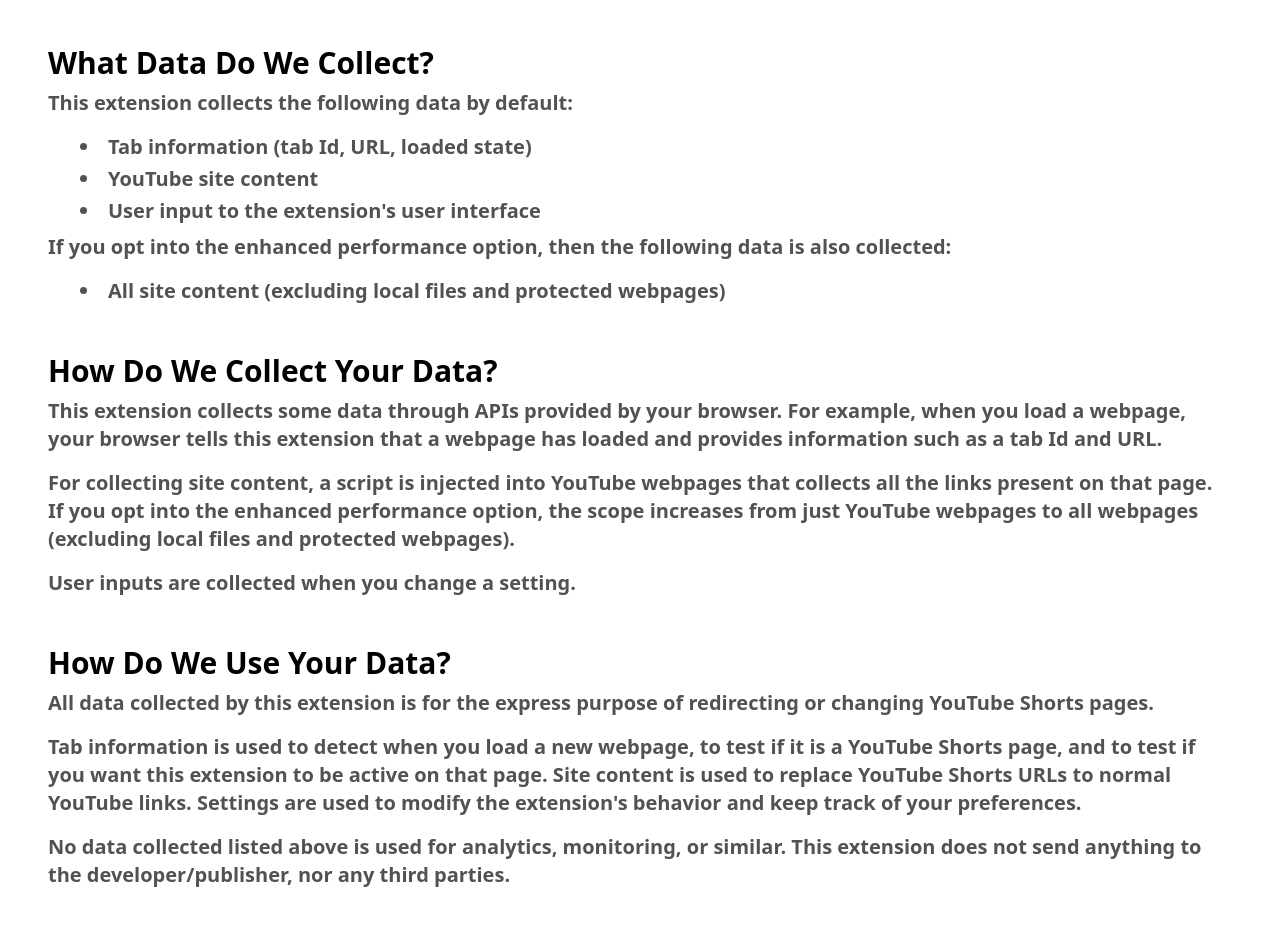
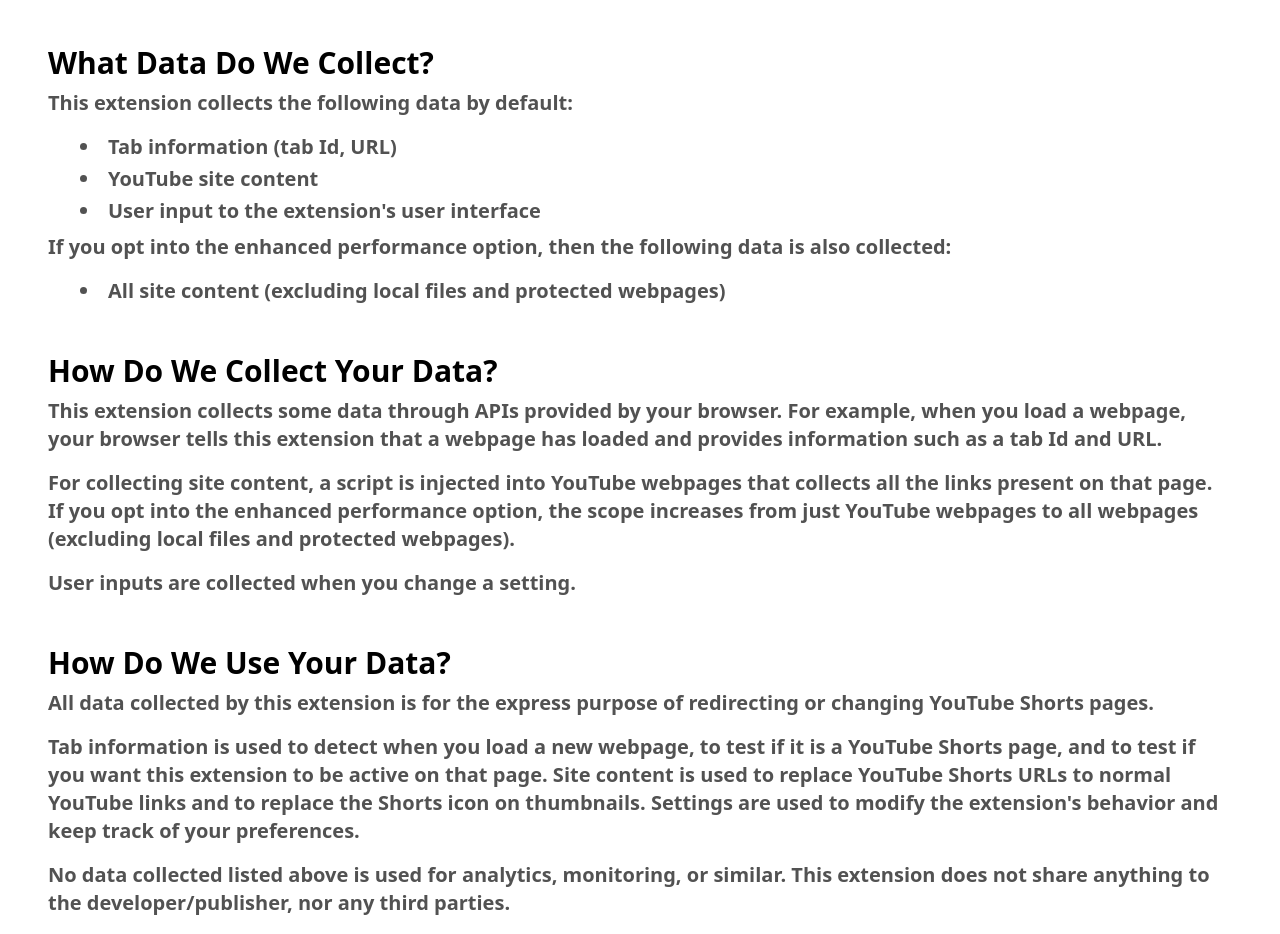
Before and after one commit to evenevan/shorts-deflector, an Astro site: page /privacy in a window 1280 px wide. Shown: the part 243-1177 px from the top of the page. Built offline with nearby package versions, Linux system fonts and the light colour scheme; Astro itself is replaced by a stand-in of ours.

Commit message:
fix: more wording

```diff
--- a/src/pages/privacy.astro
+++ b/src/pages/privacy.astro
@@ -34,7 +34,7 @@
                 This extension collects the following data by default:
             </Text>
             <List>
-                <ListItem>Tab information (tab Id, URL, loaded state)</ListItem>
+                <ListItem>Tab information (tab Id, URL)</ListItem>
                 <ListItem>YouTube site content</ListItem>
                 <ListItem>User input to the extension's user interface</ListItem>
             </List>
@@ -73,10 +73,10 @@
                 All data collected by this extension is for the express purpose of redirecting or changing YouTube Shorts pages.
             </Text>
             <Text>
-                Tab information is used to detect when you load a new webpage, to test if it is a YouTube Shorts page, and to test if you want this extension to be active on that page. Site content is used to replace YouTube Shorts URLs to normal YouTube links. Settings are used to modify the extension's behavior and keep track of your preferences.
+                Tab information is used to detect when you load a new webpage, to test if it is a YouTube Shorts page, and to test if you want this extension to be active on that page. Site content is used to replace YouTube Shorts URLs to normal YouTube links and to replace the Shorts icon on thumbnails. Settings are used to modify the extension's behavior and keep track of your preferences.
             </Text>
             <Text>
-                No data collected listed above is used for analytics, monitoring, or similar. This extension does not send anything to the developer/publisher, nor any third parties.
+                No data collected listed above is used for analytics, monitoring, or similar. This extension does not share anything to the developer/publisher, nor any third parties.
             </Text>
         </Paragraph>
     </Block>
```
